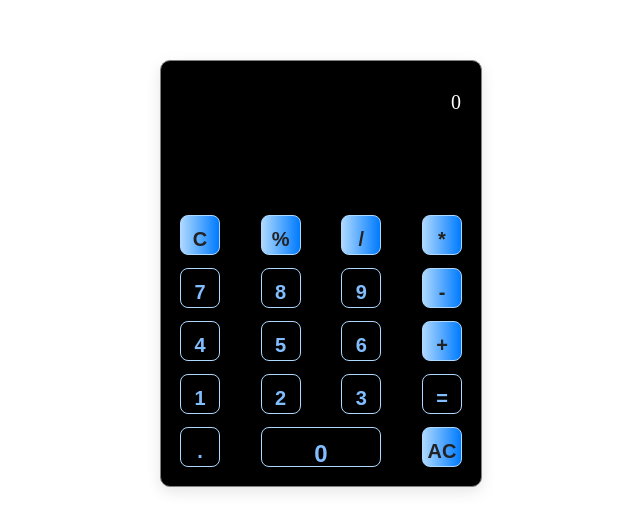
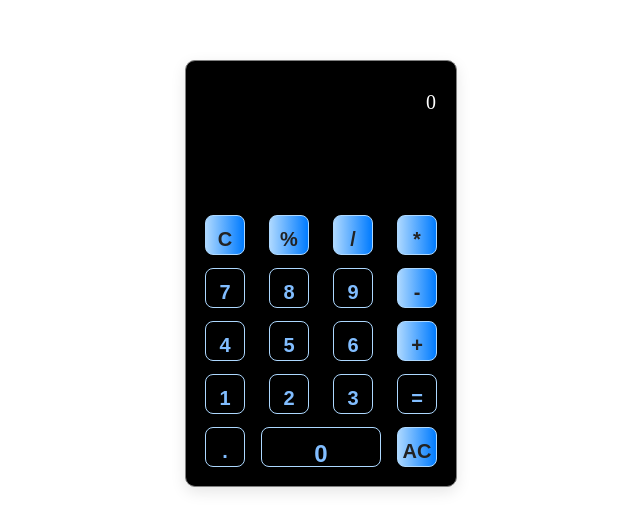
Before and after one commit to itsJitu/Calculator, a React (Vite) app in the folder Claculator/: page / in a window 1280 px wide. Shown: the part 135-666 px from the top of the page, without its empty margins (319-959 px from the left). Built offline with nearby package versions, Linux system fonts and the light colour scheme.

Commit message:
updated css

```diff
--- a/Claculator/src/component/calculator.css
+++ b/Claculator/src/component/calculator.css
@@ -78,8 +78,8 @@ button {
   background-color: black;
   min-height: 120px;
   height: 100px;
-  width: 300px;        /* Fixed width, never increases */
-  max-width: 300px;    /* Prevents growing */
+  width: 250px;        /* Fixed width, never increases */
+  max-width: 250px;    /* Prevents growing */
   text-align: right;
   border-radius: 8px;
   margin-bottom: 20px;
```
